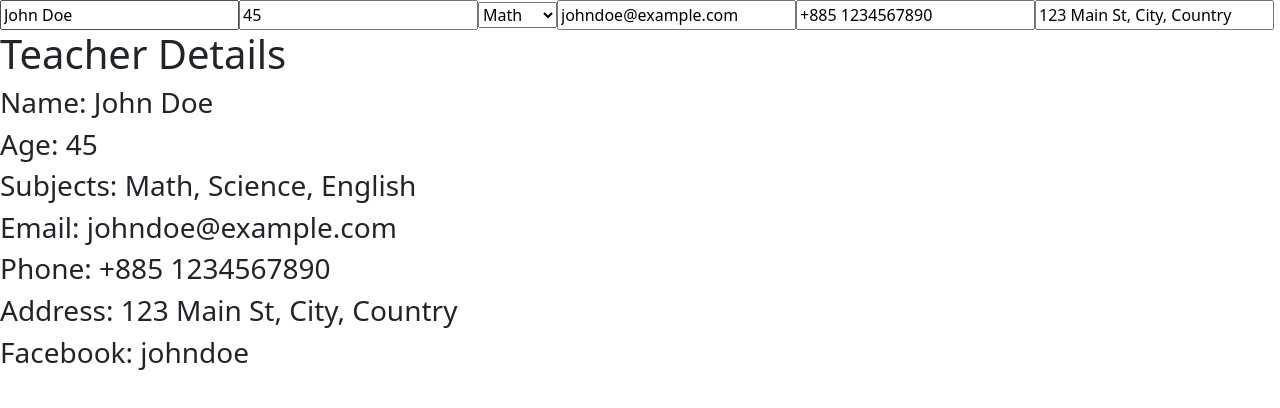
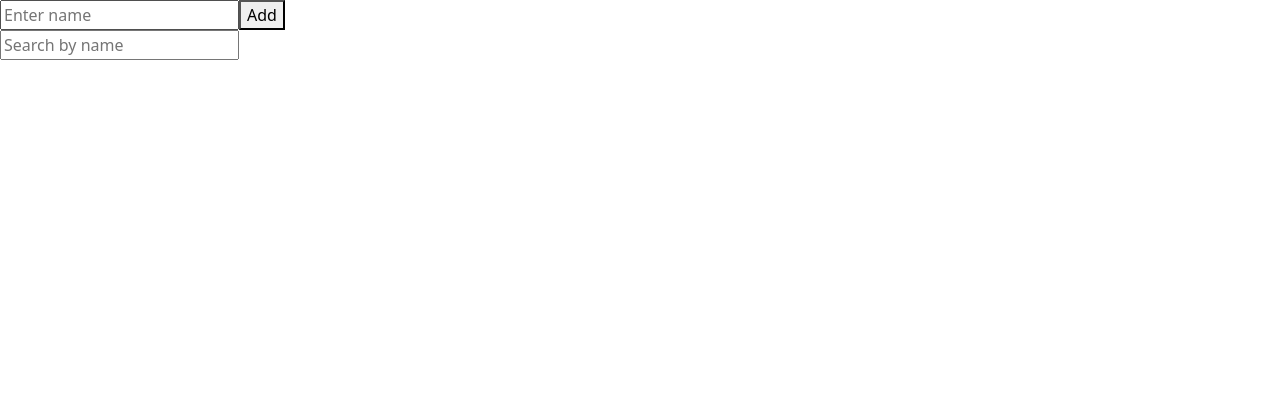
Before and after one commit to phumentceo/React-totureil, a React (Vite) app: page / in a window 1280 px wide. Shown: the top 408 px of the page. Built offline with nearby package versions, Linux system fonts and the light colour scheme.

Commit message:
State with search

```diff
--- a/src/App.jsx
+++ b/src/App.jsx
@@ -19,6 +19,7 @@ import Event3 from './components/event/Event3'
 import Event4 from './components/event/Event4'
 import Object07 from './components/object/Object07'
 import Object08 from './components/object/Object08'
+import State05 from './components/state/State05'
 
 const App = () => {
   return (
@@ -52,11 +53,12 @@ const App = () => {
 
       {/* <State02/> */}
       {/* <State03/> */}
+      <State05/>
+
       {/* <Event3/> */}
       {/* <Event4/> */}
       {/* <Object07/> */}
-
-      <Object08/>
+      {/* <Object08/> */}
 
 
 
--- /dev/null
+++ b/src/components/state/State05.jsx
@@ -0,0 +1,66 @@
+import React, { useState } from 'react';
+
+const State05 = () => {
+  const [name, setName] = useState('');
+  const [searchQuery, setSearchQuery] = useState('');
+  const [data, setData] = useState([]);
+
+  const handleInput = (e) => {
+    setName(e.target.value);
+  };
+
+  const handleClick = () => {
+    if (name) {
+      setData([...data, name]);
+      setName(''); // Clear the input after adding
+    }
+  };
+
+  const handleDelete = (itemToDelete) => {
+    setData(data.filter(item => item !== itemToDelete));
+  };
+
+  const handleSearch = (e) => {
+    setSearchQuery(e.target.value.toLowerCase());
+  };
+
+  const filteredData = data.filter(item =>
+    item.toLowerCase().replace(/\s+/g, '').includes(searchQuery.replace(/\s+/g, ''))
+  );
+
+  return (
+    <div>
+      <div>
+        <input
+          type="text"
+          value={name}
+          onChange={handleInput}
+          placeholder='Enter name'
+        />
+        <button onClick={handleClick}>Add</button>
+      </div>
+
+      <div>
+        <input
+          type="text"
+          value={searchQuery}
+          onChange={handleSearch}
+          placeholder='Search by name'
+        />
+      </div>
+
+      <div>
+        <ul>
+          {filteredData.map((item, index) => (
+            <li key={index}>
+              {item}
+              <button onClick={() => handleDelete(item)}>Delete</button>
+            </li>
+          ))}
+        </ul>
+      </div>
+    </div>
+  );
+};
+
+export default State05;
```
